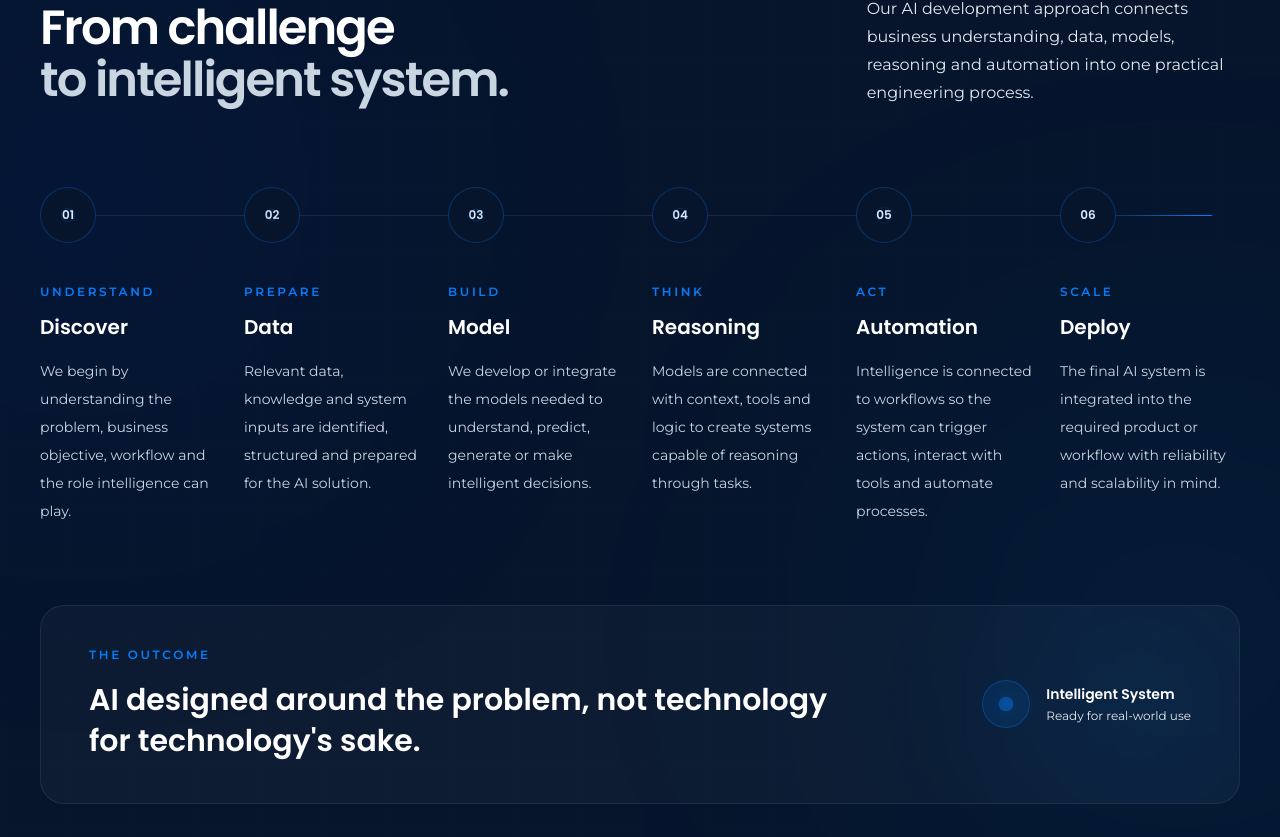
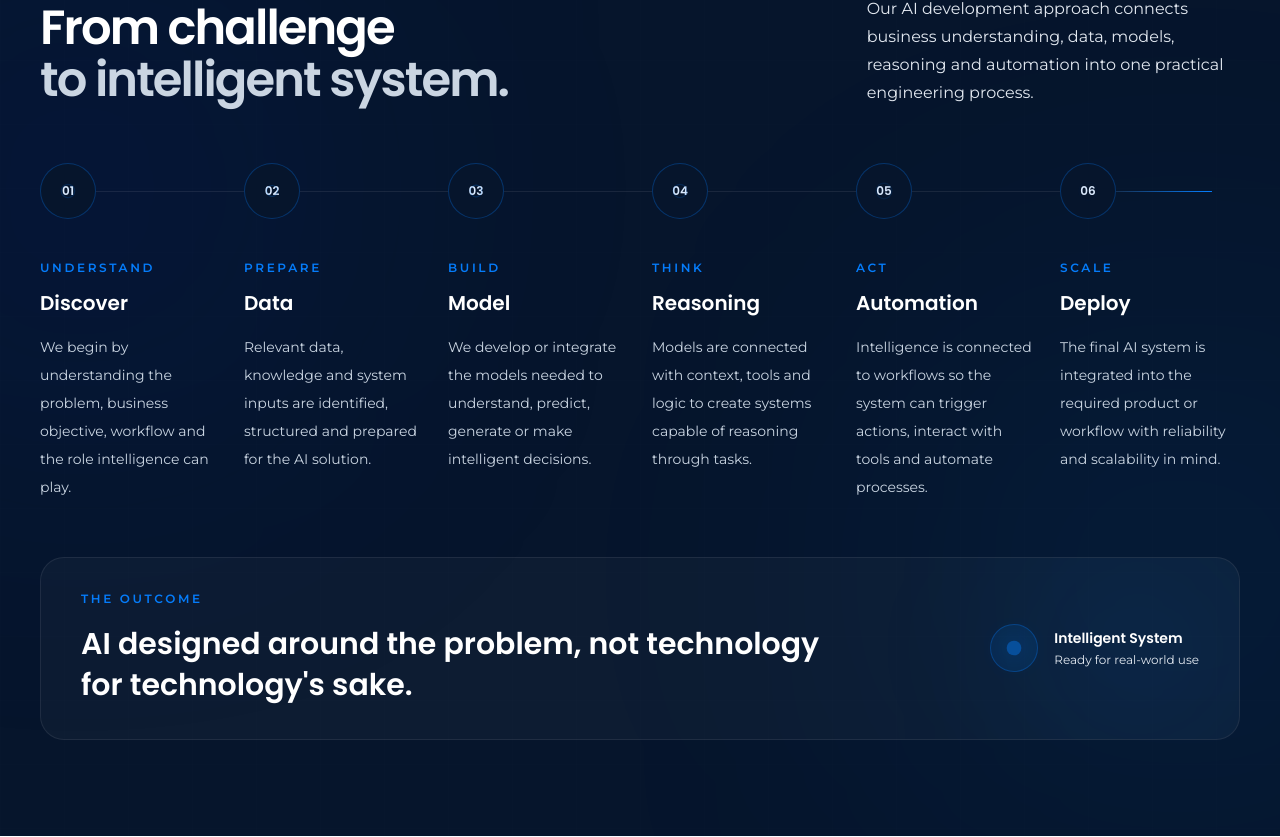
Before and after one commit to aravinthk1504/gendata-techv2, a Next.js app: page /en in a window 1280 px wide. Shown: the part 3763-4600 px from the top of the page. Built offline with nearby package versions, Linux system fonts and the light colour scheme.

Commit message:
Tighten IntelligenceProcess Home section internal spacing

```diff
--- a/src/sections/home/IntelligenceProcess.jsx
+++ b/src/sections/home/IntelligenceProcess.jsx
@@ -139,7 +139,7 @@ function IntelligenceProcess({ content, lang }) {
           </motion.p>
         </div>
 
-        <div className="relative mt-14 sm:mt-16 lg:mt-20">
+        <div className="relative mt-12 sm:mt-14 lg:mt-14">
           <div className="absolute left-7 right-7 top-7 hidden h-px bg-white/8 lg:block" />
 
           <div className="absolute left-7 right-7 top-7 hidden h-px overflow-hidden lg:block">
@@ -172,7 +172,7 @@ function IntelligenceProcess({ content, lang }) {
           whileInView={{ opacity: 1, y: 0 }}
           viewport={{ once: true }}
           transition={{ duration: 0.7 }}
-          className="relative mt-16 overflow-hidden rounded-3xl border border-white/8 bg-white/3 px-6 py-7 sm:mt-20 sm:px-9 sm:py-8 lg:mt-20 lg:px-12 lg:py-10"
+          className="relative mt-12 overflow-hidden rounded-3xl border border-white/8 bg-white/3 px-6 py-7 sm:mt-14 sm:px-9 sm:py-8 lg:mt-14 lg:px-10 lg:py-8"
         >
           <div className="absolute right-0 top-1/2 h-50 w-50 -translate-y-1/2 rounded-full bg-brand-accent/10 blur-[90px]" />
 
```
